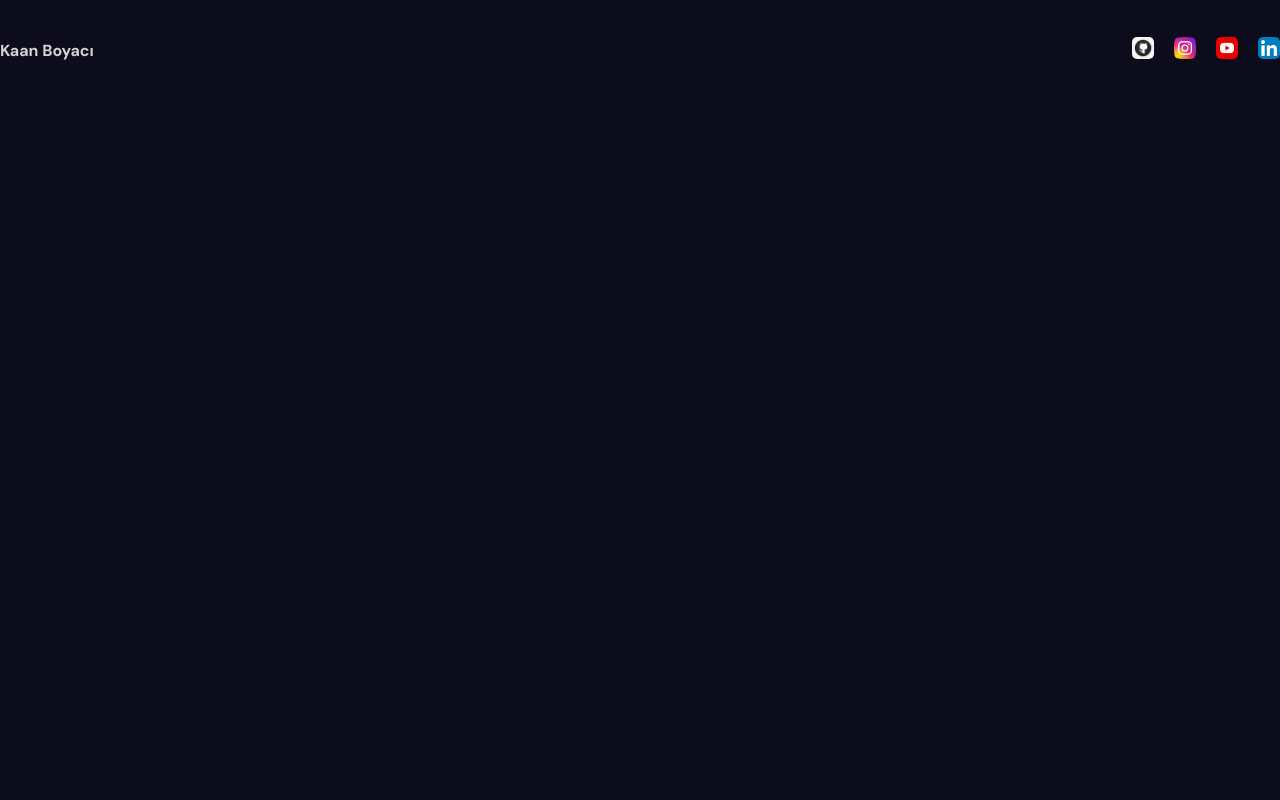
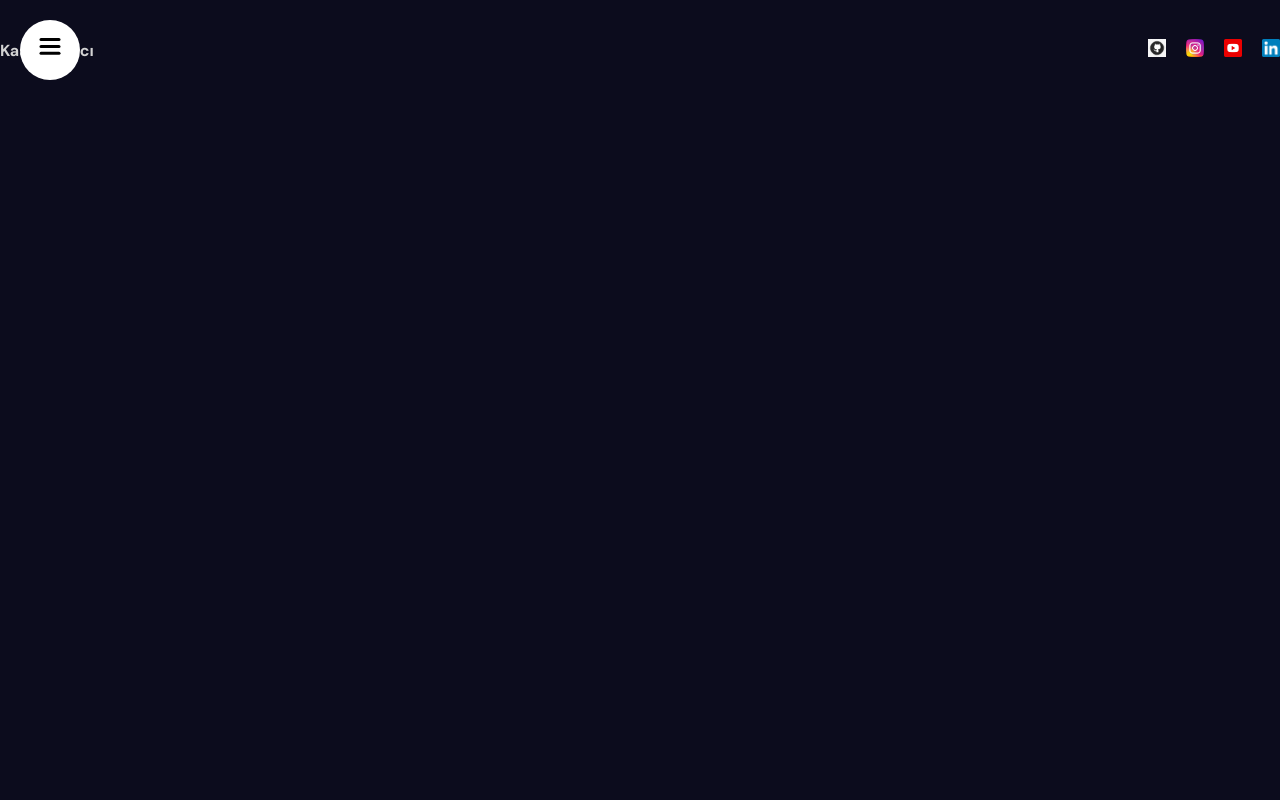
Before and after one commit to kaanboyacii/React-Portfolio, a React (Vite) app: page / in a window 1280 px wide. Shown: the top 800 px of the page. Built offline with nearby package versions, Linux system fonts and the light colour scheme.

Commit message:
Animated sidebar func with framer

```diff
--- a/src/App.jsx
+++ b/src/App.jsx
@@ -1,21 +1,26 @@
 import Test from "./Test";
-import "./app.scss"
+import "./app.scss";
 import Navbar from "./components/navbar/Navbar";
 
-
 const App = () => {
-  return <div>
-    <section>
-      <Navbar/>
-    </section>
-    <section>Parallac</section>
-    <section>Services</section>
-    <section>Hero</section>
-    <section>Hero</section>
-    <section>Hero</section>
-    <section>Hero</section>
-    {/* <Test></Test> */}
-  </div>;
+  return (
+    <div>
+      <section id="Homepage">
+        <Navbar />
+      </section>
+      <section id="Services">
+      </section>
+      <section>
+      </section>
+      <section id="Portfolio">
+      </section>
+      <section id="Contact">
+      </section>
+      {/* Framer Motion Crash Course */}
+      {/* <Test/>
+    <Test/> */}
+    </div>
+  );
 };
 
 export default App;
--- a/src/components/navbar/Navbar.jsx
+++ b/src/components/navbar/Navbar.jsx
@@ -1,11 +1,13 @@
 import React from "react";
 import "./navbar.scss";
 import { motion } from "framer-motion";
+import Sidebar from "../sidebar/Sidebar";
 
 const Navbar = () => {
   return (
     <div className="navbar">
       {/*Sidebar*/}
+      <Sidebar/>
       <div className="wrapper">
         <motion.span
           initial={{ opacity: 0, scale: 0.5 }}
--- a/src/components/navbar/navbar.scss
+++ b/src/components/navbar/navbar.scss
@@ -14,9 +14,8 @@
       display: flex;
       gap: 20px;
       img {
-        width: 22px;
-        height: 22px;
-        border-radius: 5px;
+        width: 18px;
+        height: 18px;
       }
     }
   }
--- /dev/null
+++ b/src/components/sidebar/Sidebar.jsx
@@ -0,0 +1,40 @@
+import "./sidebar.scss";
+import ToggleButton from "./toggleButton/ToggleButton";
+import Links from "./links/Links";
+import { useDispatch } from "react-redux";
+import { useState } from "react";
+import { motion } from "framer-motion";
+
+const Sidebar = () => {
+  const [open, setOpen] = useState(false);
+  const variants = {
+    open: {
+      clipPath: "circle(1200px at 50px 50px)",
+      transition: {
+        type: "spring",
+        stiffness: 20,
+      },
+    },
+    closed: {
+      clipPath: "circle(30px at 50px 50px)",
+      transition: {
+        delay: 0.5,
+        type: "spring",
+        stiffness: 400,
+        damping: 40,
+      },
+    },
+  };
+
+
+  return (
+    <motion.div className="sidebar" animate={open ? "open" : "closed"}>
+      <motion.div className="bg" variants={variants}>
+        <Links />
+      </motion.div>
+      <ToggleButton setOpen={setOpen} />
+    </motion.div>
+  );
+};
+
+export default Sidebar;
--- /dev/null
+++ b/src/components/sidebar/links/Links.jsx
@@ -0,0 +1,47 @@
+import { motion } from "framer-motion";
+
+const variants = {
+  open: {
+    transition: {
+      staggerChildren: 0.1,
+    },
+  },
+  closed: {
+    transition: {
+      staggerChildren: 0.05,
+      staggerDirection: -1,
+    },
+  },
+};
+const itemVariants = {
+  open: {
+    y: 0,
+    opacity: 1,
+  },
+  closed: {
+    y: 50,
+    opacity: 0,
+  },
+};
+
+const Links = () => {
+  const items = ["Homepage", "Services", "Portfolio", "Contact", "About"];
+
+  return (
+    <motion.div className="links" variants={variants}>
+      {items.map((item) => (
+        <motion.a
+          href={`#${item}`}
+          key={item}
+          variants={itemVariants}
+          whileHover={{ scale: 1.1 }}
+          whileTap={{ scale: 0.95 }}
+        >
+          {item}
+        </motion.a>
+      ))}
+    </motion.div>
+  );
+};
+
+export default Links;
--- /dev/null
+++ b/src/components/sidebar/sidebar.scss
@@ -0,0 +1,47 @@
+.sidebar {
+  display: flex;
+  flex-direction: column;
+  align-items: center;
+  justify-content: center;
+  background-color: white;
+  color: black;
+
+  .bg {
+    z-index: 999;
+    position: fixed;
+    top: 0;
+    left: 0;
+    bottom: 0;
+    width: 400px;
+    background: white;
+
+    .links {
+      position: absolute;
+      width: 100%;
+      height: 100%;
+      display: flex;
+      flex-direction: column;
+      align-items: center;
+      justify-content: center;
+      gap: 20px;
+
+      a {
+        font-size: 40px;
+      }
+    }
+  }
+
+  button {
+    z-index: 999;
+    position: fixed;
+    width: 50px;
+    height: 50px;
+    border-radius: 50%;
+    position: fixed;
+    top: 25px;
+    left: 25px;
+    background-color: transparent;
+    border: none;
+    cursor: pointer;
+  }
+}
--- /dev/null
+++ b/src/components/sidebar/toggleButton/ToggleButton.jsx
@@ -0,0 +1,40 @@
+import { motion } from "framer-motion";
+
+const ToggleButton = ({ setOpen }) => {
+  return (
+    <button onClick={() => setOpen((prev) => !prev)}>
+      <svg width="23" height="23" viewBox="0 0 23 23">
+        <motion.path
+          strokeWidth="3"
+          stroke="black"
+          strokeLinecap="round"
+          variants={{
+            closed: { d: "M 2 2.5 L 20 2.5" },
+            open: { d: "M 3 16.5 L 17 2.5" },
+          }}
+        />
+        <motion.path
+          strokeWidth="3"
+          stroke="black"
+          strokeLinecap="round"
+          d="M 2 9.423 L 20 9.423"
+          variants={{
+            closed: { opacity: 1 },
+            open: { opacity: 0 },
+          }}
+        />
+        <motion.path
+          strokeWidth="3"
+          stroke="black"
+          strokeLinecap="round"
+          variants={{
+            closed: { d: "M 2 16.346 L 20 16.346" },
+            open: { d: "M 3 2.5 L 17 16.346" },
+          }}
+        />
+      </svg>
+    </button>
+  );
+};
+
+export default ToggleButton;
```
